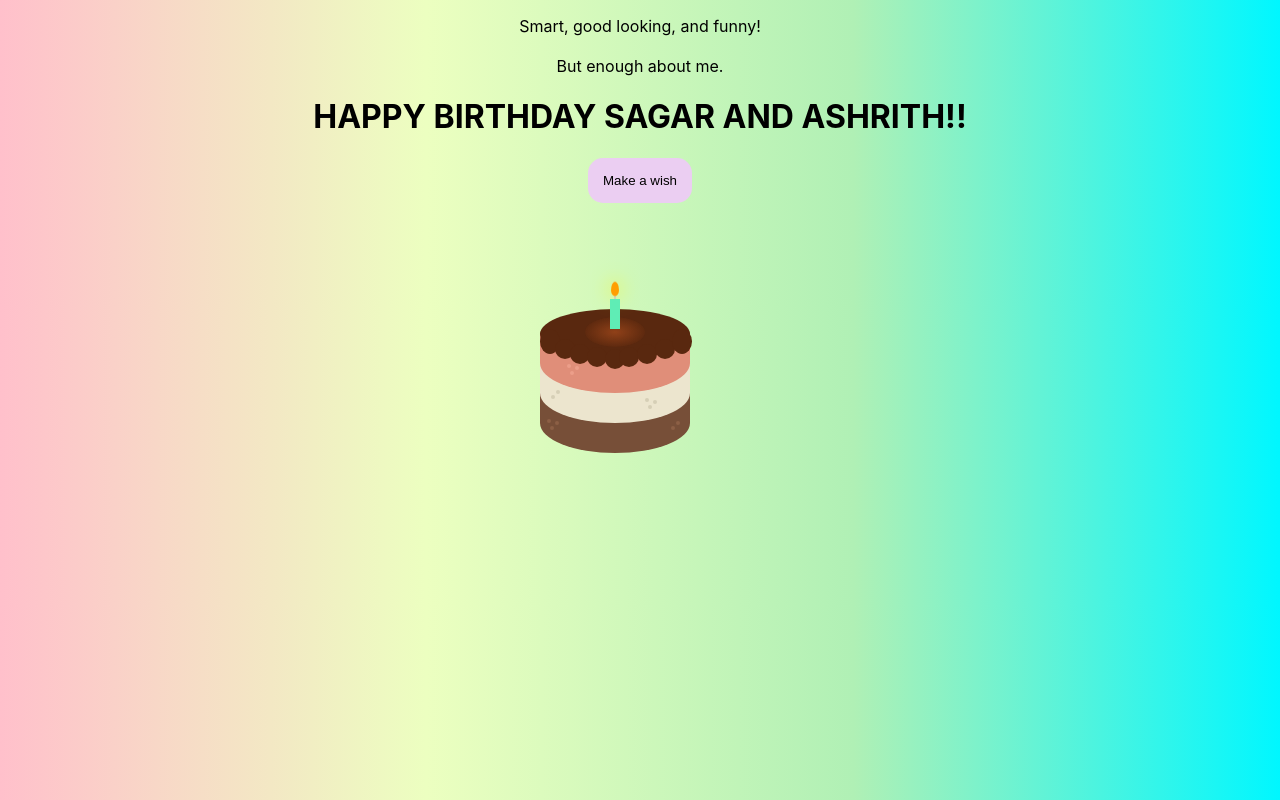
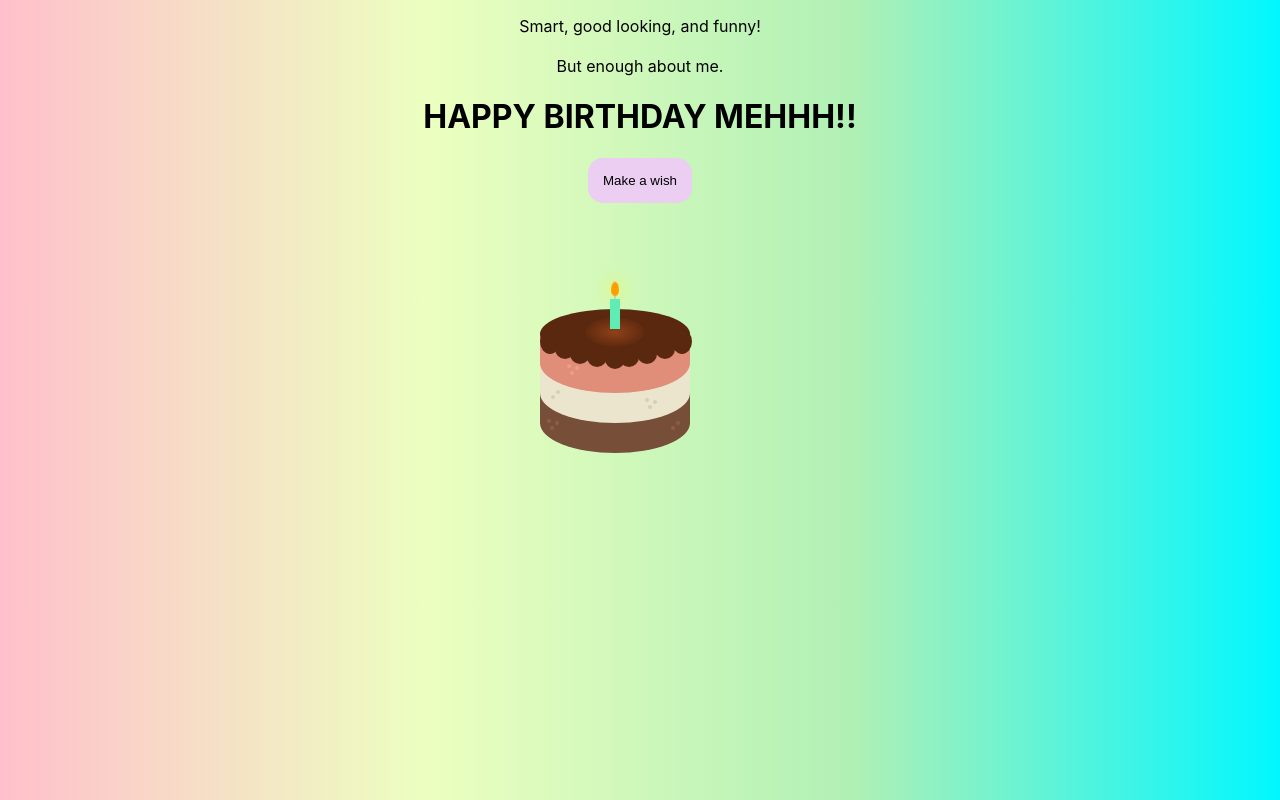
Before and after one commit to x-sunidhi-x/happy-birthday, a React (Create React App) app: page / in a window 1280 px wide. Built offline with nearby package versions, Linux system fonts and the light colour scheme.

Commit message:
Update App.js for next birthday

```diff
--- a/src/App.js
+++ b/src/App.js
@@ -11,7 +11,7 @@ function App() {
   return (
     <div className='App'>
       <p>Smart, good looking, and funny!<br/><br/>But enough about me.<br/></p>
-        <h1>HAPPY BIRTHDAY SAGAR AND ASHRITH!!</h1>
+        <h1>HAPPY BIRTHDAY MEHHH!!</h1>
         <center>
 
         <button  onClick={() => {
```
